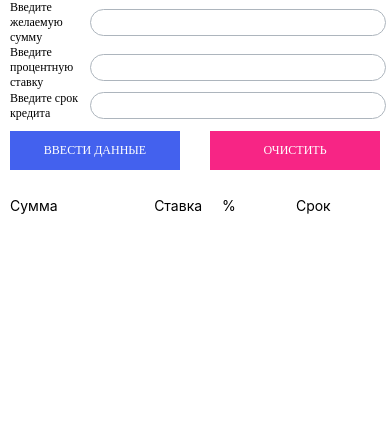
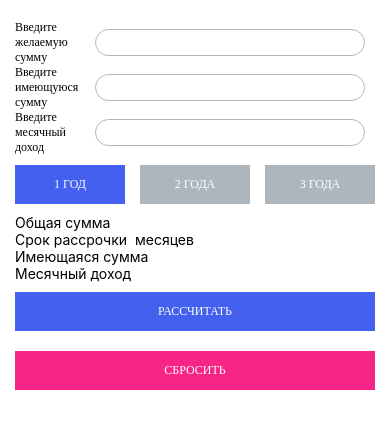
Before and after one commit to NeverwinterNights/CreditCalculator, a React Native app: screen / in a window 390 px wide. Shown: the top 428 px of the page. Built offline with nearby package versions, Linux system fonts and the light colour scheme.

Commit message:
before adding income

```diff
--- a/App.tsx
+++ b/App.tsx
@@ -1,8 +1,12 @@
 import React from 'react';
-import {Main} from './src/screens/Main';
+// import {Main} from './src/screens/Main';
+import {Installment} from './src/screens/Installment';
 
 const App = () => {
-  return <Main />;
+  return (
+    // <Main />;
+    <Installment />
+  );
 };
 
 export default App;
--- a/src/components/CustomButton.tsx
+++ b/src/components/CustomButton.tsx
@@ -35,9 +35,9 @@ export const CustomButton = ({
       activeOpacity={0.6}
       onPress={onPress}
       style={[
+        {backgroundColor: disable ? colors.grey : colors[color]},
         styles.button,
         style,
-        {backgroundColor: disable ? colors.grey : colors[color]},
       ]}>
       <Text style={[styles.text, labelStyle]}>
         {loading ? <ActivityIndicator /> : children}
--- /dev/null
+++ b/src/components/ScheduleItem.tsx
@@ -0,0 +1,33 @@
+import React from 'react';
+import {StyleSheet, Text, View} from 'react-native';
+import {addDigits} from '../utils/utils';
+
+type ScheduleItemPropsType = {
+  date: string;
+  sum: number;
+};
+
+export const ScheduleItem = ({date, sum}: ScheduleItemPropsType) => {
+  return (
+    <View style={styles.container}>
+      <View>
+        <Text style={styles.text}>{date}</Text>
+      </View>
+      <View>
+        <Text>{sum === 0 ? 0 : addDigits(sum)}</Text>
+      </View>
+    </View>
+  );
+};
+
+const styles = StyleSheet.create({
+  container: {
+    flexDirection: 'row',
+    justifyContent: 'space-between',
+    marginHorizontal: 20,
+  },
+  text: {
+    fontSize: 12,
+    fontWeight: 'bold',
+  },
+});
--- /dev/null
+++ b/src/screens/Installment.tsx
@@ -0,0 +1,200 @@
+import React, {useCallback, useMemo, useState} from 'react';
+import {ScrollView, StyleSheet, Text, View} from 'react-native';
+import {AppInput} from '../components/AppTextInput';
+import {CustomButton} from '../components/CustomButton';
+import colors from '../config/colors';
+import {getSchedule, removeDigits} from '../utils/utils';
+import {ScheduleItem} from '../components/ScheduleItem';
+
+type InstallmentPropsType = {};
+
+type dataInstallment = {
+  sum: number;
+  range: RangeType;
+  additionalSum: number;
+  bankAccount: number;
+  monthlyIncome: number;
+};
+
+type RangeType = 1 | 2 | 3;
+export const Installment = ({}: InstallmentPropsType) => {
+  const [sum, setSum] = useState('');
+  const [range, setRange] = useState<RangeType>(1);
+  const [schedule, setSchedule] = useState<string[]>([]);
+  const [monthsPayment, setMonthsPayment] = useState(0);
+  const [additionalSum, setAdditionalSum] = useState('');
+  const [monthlyIncome, setMonthlyIncome] = useState('');
+  const [data, setData] = useState<dataInstallment>({} as dataInstallment);
+
+  const sumHandler = (value: string) => {
+    setSum(value);
+  };
+  const setRangeHandler = (value: RangeType) => {
+    setRange(value);
+  };
+
+  const installmentHandler = () => {
+    setMonthsPayment(removeDigits(sum) / (range * 12));
+    setSchedule(getSchedule(range * 12));
+    setData({
+      sum: removeDigits(sum),
+      range,
+      additionalSum: removeDigits(additionalSum),
+      bankAccount: removeDigits(additionalSum),
+      monthlyIncome: removeDigits(monthlyIncome),
+    });
+  };
+
+  const clearData = () => {
+    setSchedule([]);
+    setSum('');
+    setRange(1);
+    setMonthsPayment(0);
+    setAdditionalSum('');
+    setMonthlyIncome('');
+    setData({} as dataInstallment);
+  };
+
+  const AdditionalSumHandler = (value: string) => {
+    setAdditionalSum(value);
+  };
+
+  const monthlyIncomeHandler = (value: string) => {
+    setMonthlyIncome(value);
+  };
+  const payment = useCallback(
+    (bankAccount: number, callback: Function) => {
+      if (bankAccount) {
+        if (bankAccount >= Math.ceil(monthsPayment)) {
+          callback(bankAccount - Math.ceil(monthsPayment));
+          return 0;
+        } else if (bankAccount < Math.ceil(monthsPayment) && bankAccount > 0) {
+          callback(0);
+          return Math.ceil(monthsPayment) - bankAccount;
+        }
+      }
+      return Math.ceil(monthsPayment);
+    },
+    [monthsPayment],
+  );
+
+  const result = useMemo(() => {
+    let bankAccount = data.bankAccount;
+
+    const minusBankMoney = (value: number) => {
+      bankAccount = value;
+    };
+
+    return schedule.map(item => {
+      return (
+        <ScheduleItem
+          key={item}
+          date={item}
+          sum={payment(bankAccount, minusBankMoney)}
+        />
+      );
+    });
+  }, [data.bankAccount, payment, schedule]);
+  return (
+    <ScrollView style={styles.container}>
+      <View>
+        <AppInput
+          label="Введите желаемую сумму"
+          labelTextStyle={{fontSize: 12}}
+          labelStyle={{width: 80}}
+          width={'75%'}
+          numeric
+          text={sum}
+          setText={sumHandler}
+          style={{textAlign: 'center'}}
+        />
+      </View>
+      <View>
+        <AppInput
+          label="Введите имеющуюся сумму"
+          labelTextStyle={{fontSize: 12}}
+          labelStyle={{width: 80}}
+          width={'75%'}
+          numeric
+          text={additionalSum}
+          setText={AdditionalSumHandler}
+          style={{textAlign: 'center'}}
+        />
+      </View>
+      <View>
+        <AppInput
+          label="Введите месячный доход"
+          labelTextStyle={{fontSize: 12}}
+          labelStyle={{width: 80}}
+          width={'75%'}
+          numeric
+          text={monthlyIncome}
+          setText={monthlyIncomeHandler}
+          style={{textAlign: 'center'}}
+        />
+      </View>
+      <View style={styles.buttons}>
+        <CustomButton
+          children={'1 год'}
+          style={[
+            styles.button,
+            {backgroundColor: range === 1 ? colors.primary : colors.grey},
+          ]}
+          labelStyle={{fontSize: 12}}
+          onPress={() => setRangeHandler(1)}
+        />
+        <CustomButton
+          children={'2 года'}
+          style={[
+            styles.button,
+            {backgroundColor: range === 2 ? colors.primary : colors.grey},
+          ]}
+          labelStyle={{fontSize: 12}}
+          onPress={() => setRangeHandler(2)}
+        />
+        <CustomButton
+          children={'3 года'}
+          style={[
+            styles.button,
+            {backgroundColor: range === 3 ? colors.primary : colors.grey},
+          ]}
+          labelStyle={{fontSize: 12}}
+          onPress={() => setRangeHandler(3)}
+        />
+      </View>
+      <View>
+        <Text>Общая сумма {data.sum}</Text>
+        <Text>Срок рассрочки {data.range ? data.range * 12 : ''} месяцев</Text>
+        <Text>Имеющаяся сумма{data.additionalSum}</Text>
+        <Text>Месячный доход{data.monthlyIncome}</Text>
+        {/*<Text>Сумма на счету в банке{data.bankAccount}</Text>*/}
+      </View>
+      <CustomButton
+        children={'Рассчитать'}
+        labelStyle={{fontSize: 12}}
+        onPress={installmentHandler}
+      />
+      <CustomButton
+        children={'Сбросить'}
+        color="danger"
+        labelStyle={{fontSize: 12}}
+        onPress={clearData}
+      />
+      <View>{result}</View>
+    </ScrollView>
+  );
+};
+
+const styles = StyleSheet.create({
+  container: {
+    paddingHorizontal: 15,
+    marginVertical: 20,
+  },
+  buttons: {
+    flexDirection: 'row',
+    justifyContent: 'space-between',
+  },
+  button: {
+    width: 110,
+  },
+});
--- a/src/screens/Main.tsx
+++ b/src/screens/Main.tsx
@@ -1,8 +1,11 @@
 import React, {useState} from 'react';
-import {StyleSheet, Text, View} from 'react-native';
+import {StyleSheet, Switch, Text, View} from 'react-native';
 import {Screen} from '../components/Screen';
 import {CustomButton} from '../components/CustomButton';
 import {AppInput} from '../components/AppTextInput';
+// import {countMonths, monthsPayment} from '../utils/utils';
+import colors from '../config/colors';
+// import {getSchedule} from '../utils/utils';
 
 type dataMain = {
   amount: string;
@@ -14,6 +17,7 @@ type MainPropsType = {};
 export const Main = ({}: MainPropsType) => {
   const [mainData, setMainData] = useState<dataMain>({} as dataMain);
   const [inputData, setInputData] = useState<dataMain>({} as dataMain);
+  const [differentiated, setDifferentiated] = useState(false);
 
   const dataInputsChandler = () => {
     setMainData(inputData);
@@ -31,26 +35,15 @@ export const Main = ({}: MainPropsType) => {
       [key]: value,
     });
   };
+  const toggleSwitch = () => setDifferentiated(previousState => !previousState);
 
-  // const months = +mainData.range * 12;
-  let months = 0;
-  if (mainData.range) {
-    months = +mainData.range * 12;
-  }
-  let sum = 0;
-  if (mainData.amount) {
-    sum = +mainData.amount.replace(/[^\-0-9]/g, '');
-  }
-  const paymentsArray = new Array(months).fill(Math.round(sum / months));
-  console.log('months', months, typeof months);
-  console.log('sum', sum, typeof sum);
-  console.log('paymentsArray', paymentsArray, typeof paymentsArray);
-
-  // console.log('mainData.amount', +mainData.amount, typeof +mainData.amount);
+  // const paymentsArray = new Array(countMonths(+mainData.range)).fill(
+  //   monthsPayment(mainData.amount, countMonths(+mainData.range)),
+  // );
 
   return (
     <Screen>
-      <View style={{marginHorizontal: 10}}>
+      <View style={{marginHorizontal: 13}}>
         <AppInput
           label="Введите желаемую сумму"
           labelTextStyle={{fontSize: 12}}
@@ -125,6 +118,29 @@ export const Main = ({}: MainPropsType) => {
             <Text style={{fontWeight: 'bold'}}>{mainData.range}</Text>
           </View>
         </View>
+        <View style={styles.creditType}>
+          <Text
+            style={!differentiated ? {backgroundColor: colors.primary} : null}>
+            Аннуитетный
+          </Text>
+
+          <Switch value={differentiated} onValueChange={toggleSwitch} />
+          <Text
+            style={
+              differentiated
+                ? {backgroundColor: colors.primary, marginLeft: 7}
+                : {marginLeft: 7}
+            }>
+            Дифференцированный
+          </Text>
+        </View>
+        {/*<View style={styles.months}>*/}
+        {/*  {paymentsArray.map((el, index) => (*/}
+        {/*    <View key={index} style={styles.monthsElement}>*/}
+        {/*      <Text style={styles.monthsText}>{el}</Text>*/}
+        {/*    </View>*/}
+        {/*  ))}*/}
+        {/*</View>*/}
       </View>
     </Screen>
   );
@@ -138,4 +154,24 @@ const styles = StyleSheet.create({
     alignItems: 'center',
     justifyContent: 'flex-start',
   },
+  months: {
+    flexDirection: 'row',
+    flexWrap: 'wrap',
+  },
+  monthsElement: {
+    width: '17.5%',
+    alignItems: 'center',
+    borderColor: colors.grey,
+    borderWidth: 1,
+    borderRadius: 10,
+    marginHorizontal: 4,
+  },
+  monthsText: {
+    fontSize: 12,
+  },
+  creditType: {
+    flexDirection: 'row',
+    justifyContent: 'center',
+    alignItems: 'center',
+  },
 });
--- /dev/null
+++ b/src/utils/utils.ts
@@ -0,0 +1,33 @@
+export const countMonths = (year: number) => {
+  if (year) {
+    return year * 12;
+  }
+  return 0;
+};
+
+export const monthsPayment = (sum: string, months: number) => {
+  if (sum && months) {
+    return Math.round(removeDigits(sum) / months);
+  }
+  return 0;
+};
+
+export const getSchedule = (range: number) => {
+  const arrayMonths = new Array(range).fill(0).map((_, i) => i);
+  return arrayMonths.map(el => {
+    const year = new Date().getFullYear();
+    const month = new Date().getMonth();
+    const day = new Date().getDate();
+    return new Date(year, month + el, day).toDateString().slice(4);
+  });
+};
+
+export const addDigits = (sum: number) => {
+  if (sum) {
+    return sum.toString().replace(/\B(?=(?:\d{3})+(?!\d))/g, ' ');
+  }
+};
+
+export const removeDigits = (sum: string) => {
+  return +sum.replace(/[^\-0-9]/g, '');
+};
```
